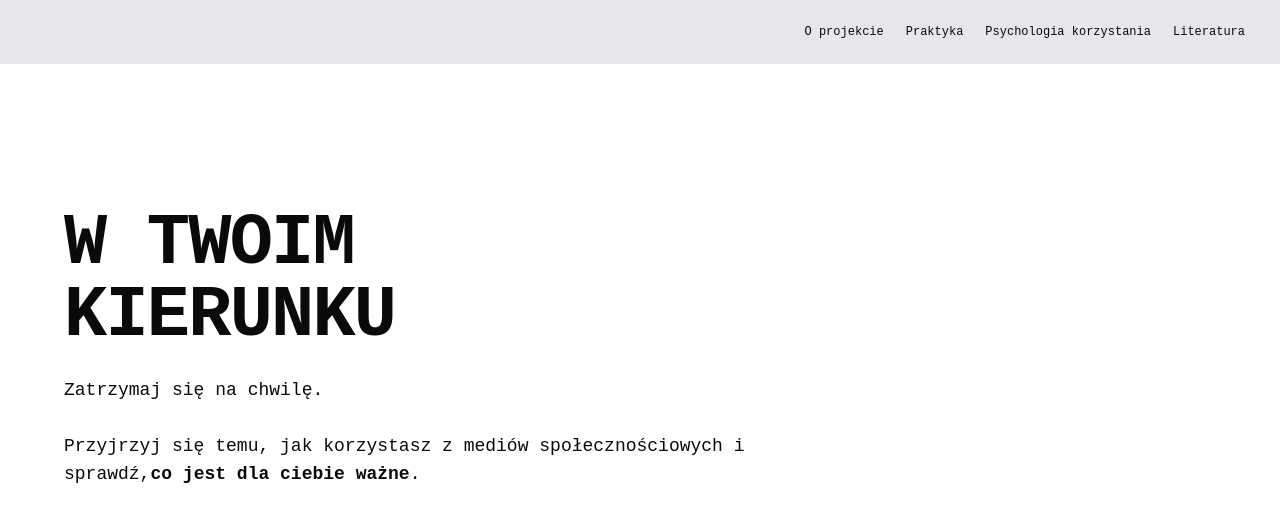
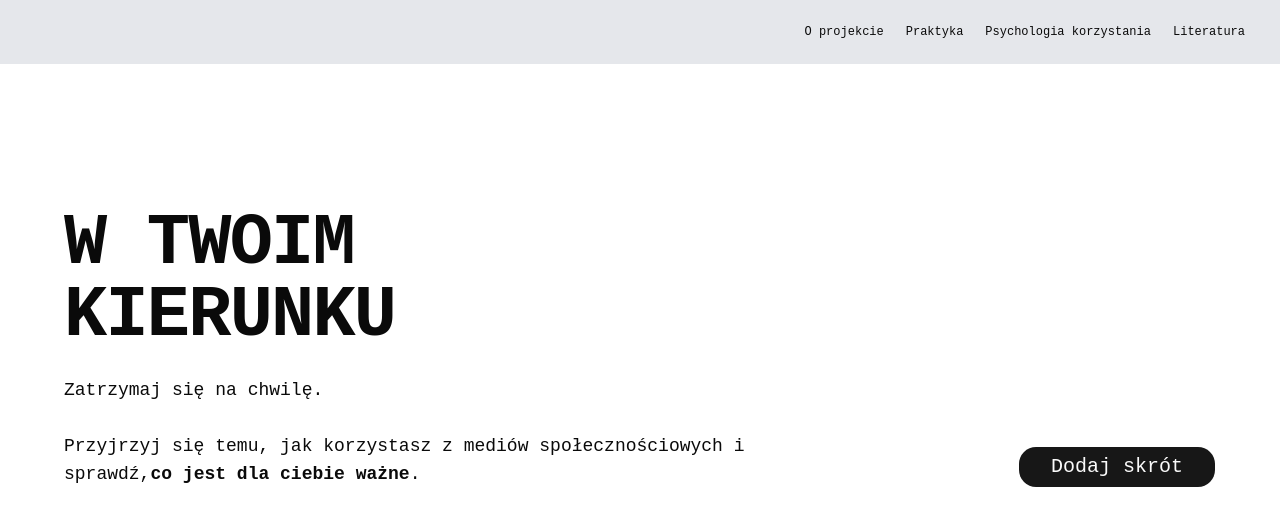
Before and after one commit to MatiasGalliani/basia-project, a React (Vite) app: page / in a window 1280 px wide. Shown: the top 526 px of the page. Built offline with nearby package versions, Linux system fonts and the light colour scheme.

Commit message:
added dodaj skrot button

```diff
--- a/src/components/Home.tsx
+++ b/src/components/Home.tsx
@@ -21,6 +21,7 @@ export default function Home() {
       </header>
       <main>
         <section className="px-8 pt-32 pb-16 lg:px-16 lg:pt-36 lg:pb-24">
+          <div className="flex flex-col md:flex-row md:items-end justify-between gap-8">
             <div className="max-w-3xl">
               <h1 className="text-5xl font-extrabold tracking-tight sm:text-6xl lg:text-7xl">
                 W TWOIM <br /> KIERUNKU
@@ -32,6 +33,10 @@ export default function Home() {
                 <strong>co jest dla ciebie ważne</strong>.
               </p>
             </div>
+            <Button className="rounded-2xl px-8 py-5 text-center font-medium whitespace-nowrap shrink-0 self-end md:self-auto cursor-pointer text-xl">
+              Dodaj skrót
+            </Button>
+          </div>
         </section>
       </main>
     </div>
```
Lines whose indentation alone changed are shown as unchanged.
